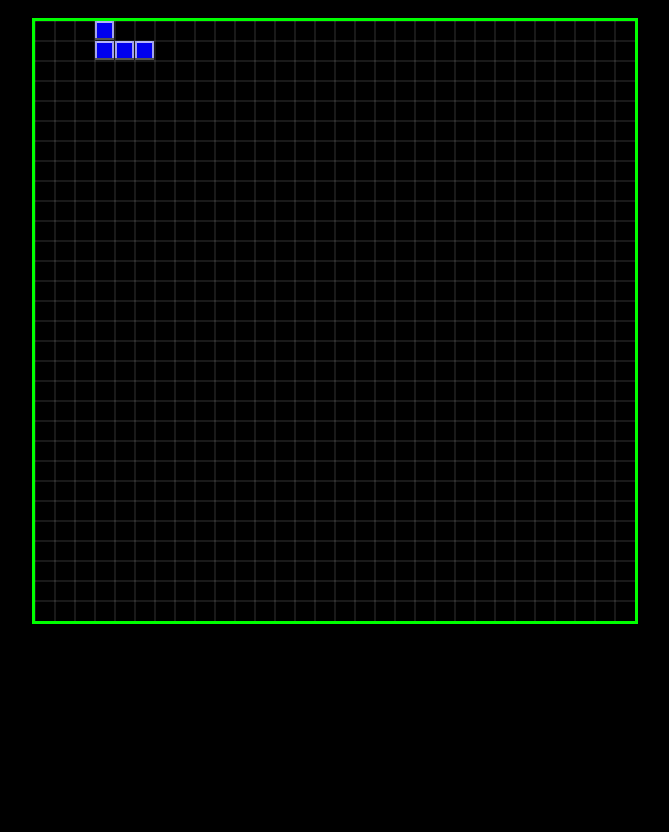
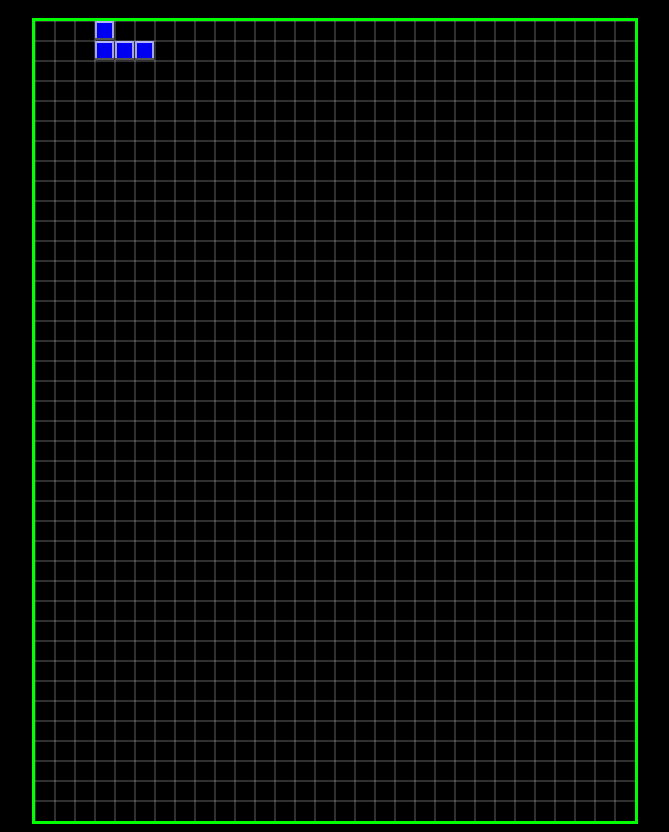
Before and after one commit to jedixo/tetrisGame, a plain HTML site: page index.html in a window 1280 px wide. Shown: the part 48-880 px from the top of the page, without its empty margins (305-974 px from the left). Before the commit the page ends 800 px from the top, so only its background shows below. Drawn offline with nearby package versions, Linux system fonts and the light colour scheme.

Commit message:
improved grid drawing to be modular with board size
improved legacy code from snake game that allows the board grid to scale with the sceen size instead of being fixed to a square

```diff
--- a/HUD.js
+++ b/HUD.js
@@ -23,9 +23,20 @@ function HUD(width, height) {
             ctx.lineTo(i, canvas.height);
             ctx.lineWidth = .2;
             ctx.moveTo(0, i);
+            ctx.stroke();
+            ctx.stroke();
+        }
+        for (var i = 0; i < canvas.height; i += 20) {
+            ctx.beginPath();
+            ctx.lineTo(i, canvas.height);
+            ctx.lineWidth = .2;
+            ctx.moveTo(0, i);
             ctx.lineTo(canvas.width, i);
             ctx.lineWidth = .2;
             ctx.stroke();
+            ctx.stroke();
+
+
         }
     };
 };
--- a/index.html
+++ b/index.html
@@ -37,7 +37,7 @@
 
 <body>
     <h1>Tetris</h1>
-    <canvas id="tetrisCanvas" width="600" height="600">
+    <canvas id="tetrisCanvas" width="600" height="800">
         Your browser does not support the HTML5 canvas.
     </canvas>
     <script src="Game.js"></script>
```
